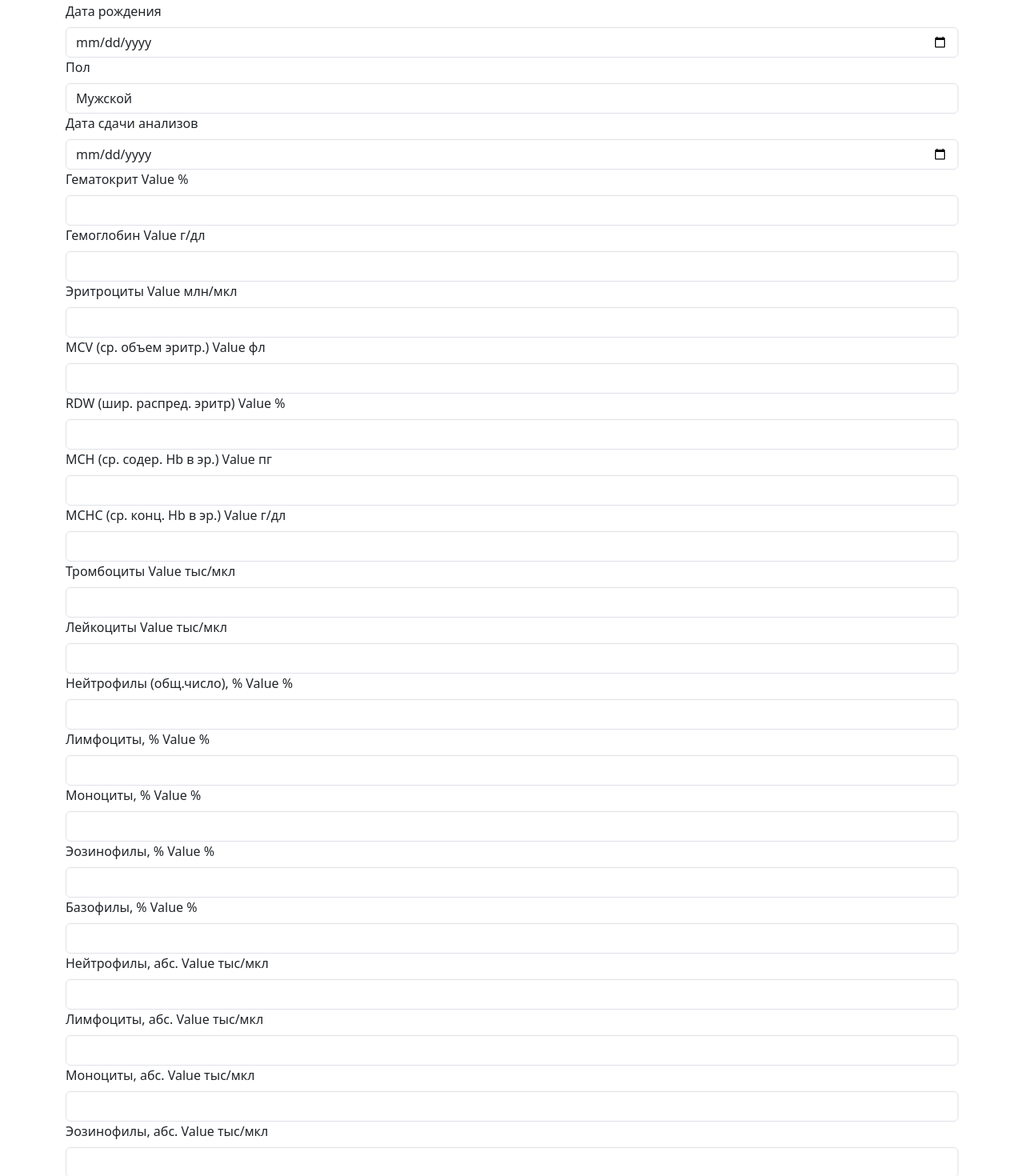
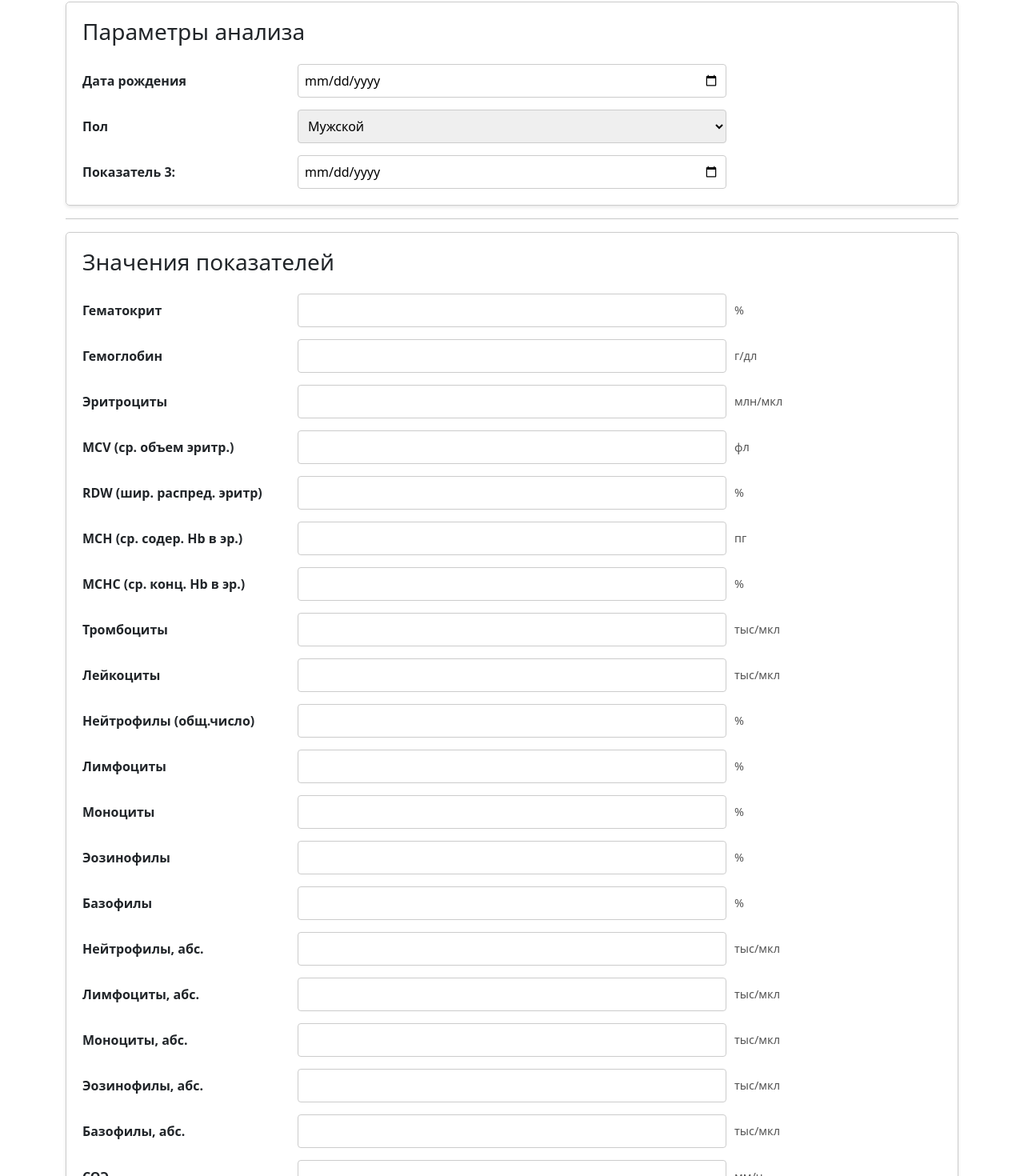
Before and after one commit to ivanshamaev/webapp-analiz, a React (Create React App) app in the folder frontend/: page / in a window 1280 px wide. Shown: the part 174-1644 px from the top of the page at 80% size. Built offline with nearby package versions, Linux system fonts and the light colour scheme.

Commit message:
some changes in UI

```diff
--- a/frontend/public/index.html
+++ b/frontend/public/index.html
@@ -7,7 +7,7 @@
     <meta name="theme-color" content="#000000" />
     <meta
       name="description"
-      content="Web site created using create-react-app"
+      content="Расшифровка общего анализа крови. Что показывает клинический анализ крови у женщин, у мужчин, у детей, у взрослых. Что показывает анализ крови?"
     />
     <link rel="apple-touch-icon" href="%PUBLIC_URL%/logo192.png" />
     <!--
@@ -24,7 +24,7 @@
       work correctly both with client-side routing and a non-root public URL.
       Learn how to configure a non-root public URL by running `npm run build`.
     -->
-    <title>React App</title>
+    <title>Расшифровка анализа крови. Повышен или понижен показатель. Норма.</title>
   </head>
   <body>
     <noscript>You need to enable JavaScript to run this app.</noscript>
--- /dev/null
+++ b/frontend/public/yandex_91c73de8479f5409.html
@@ -0,0 +1,6 @@
+<html>
+    <head>
+        <meta http-equiv="Content-Type" content="text/html; charset=UTF-8">
+    </head>
+    <body>Verification: 91c73de8479f5409</body>
+</html>
--- a/frontend/src/App.css
+++ b/frontend/src/App.css
@@ -1 +1,45 @@
 @import '~bootstrap/dist/css/bootstrap.min.css';
+
+/* App.css */
+
+/* Общие стили для формы */
+.form-container {
+    display: flex;
+    flex-direction: column;
+    gap: 15px;
+    /*max-width: 400px;*/
+    margin: 0 auto;
+    padding: 20px;
+    border: 1px solid #ccc;
+    border-radius: 5px;
+    box-shadow: 0 2px 4px rgba(0, 0, 0, 0.1);
+  }
+
+  /* Стили для группы показателей */
+  .parameter-group {
+    display: flex;
+    flex-direction: row;
+    align-items: center;
+    gap: 10px;
+  }
+
+  /* Стили для названия показателя */
+  .parameter-label {
+    flex: 1;
+    font-weight: bold;
+  }
+
+  /* Стили для поля ввода значения */
+  .parameter-input {
+    flex: 2;
+    padding: 8px;
+    border: 1px solid #ccc;
+    border-radius: 4px;
+  }
+
+  /* Стили для единицы измерения показателя */
+  .parameter-unit {
+    flex: 1;
+    font-size: 0.9em;
+    color: #555;
+  }
--- a/frontend/src/components/AnalizForm.js
+++ b/frontend/src/components/AnalizForm.js
@@ -10,238 +10,156 @@ function AnalizForm() {
   return (
     <div className="container">
       <Form>
-        <Form.Group controlId="dob">
-          <Form.Label>
-            Дата рождения
-            <OverlayTrigger placement="right" overlay={renderTooltip('Введите дату рождения')}>
-              <i className="bi bi-info-circle"></i>
-            </OverlayTrigger>
-          </Form.Label>
-          <Form.Control type="date" />
-        </Form.Group>
+        <div className="form-container">
+          <h3>Параметры анализа</h3>
+          <div className="parameter-group">
+            <span className="parameter-label">Дата рождения</span>
+            <input id="dob" className="parameter-input" type="date" />
+            <span className="parameter-unit"></span>
+          </div>
+          <div className="parameter-group">
+            <span className="parameter-label">Пол</span>
+            <select className="parameter-input" id="gender">
+              <option value="">Мужской</option>
+              <option value="dog">Женский</option>
+            </select>
+            <span className="parameter-unit"></span>
+          </div>
+          <div className="parameter-group">
+            <span className="parameter-label">Показатель 3:</span>
+            <input id="analysisDate" className="parameter-input" type="date" />
+            <span className="parameter-unit"></span>
+          </div>
+        </div>
 
-        <Form.Group controlId="gender">
-          <Form.Label>
-            Пол
-            <OverlayTrigger placement="right" overlay={renderTooltip('Выберите пол')}>
-              <i className="bi bi-info-circle"></i>
-            </OverlayTrigger>
-          </Form.Label>
-          <Form.Control as="select">
-            <option>Мужской</option>
-            <option>Женский</option>
-          </Form.Control>
-        </Form.Group>
+        <hr/>
 
-        <Form.Group controlId="analysisDate">
-          <Form.Label>
-            Дата сдачи анализов
-            <OverlayTrigger placement="right" overlay={renderTooltip('Введите дату сдачи анализов')}>
-              <i className="bi bi-info-circle"></i>
-            </OverlayTrigger>
-          </Form.Label>
-          <Form.Control type="date" />
-        </Form.Group>
+        <div className="form-container">
+          <h3>Значения показателей</h3>
+          <div className="parameter-group">
+            <span className="parameter-label">Гематокрит</span>
+            <input id="hematocrit" className="parameter-input" type="number" step="0.1" />
+            <span className="parameter-unit">%</span>
+          </div>
 
-        <Form.Group controlId="hematocrit">
-          <Form.Label>
-            Гематокрит Value %
-            <OverlayTrigger placement="right" overlay={renderTooltip('Введите значение Гематокрита')}>
-              <i className="bi bi-info-circle"></i>
-            </OverlayTrigger>
-          </Form.Label>
-          <Form.Control type="number" step="0.1" />
-        </Form.Group>
+          <div className="parameter-group">
+            <span className="parameter-label">Гемоглобин</span>
+            <input id="hemoglobin" className="parameter-input" type="number" step="0.1" />
+            <span className="parameter-unit">г/дл</span>
+          </div>
 
-        <Form.Group controlId="hemoglobin">
-          <Form.Label>
-            Гемоглобин Value г/дл
-            <OverlayTrigger placement="right" overlay={renderTooltip('Введите значение Гемоглобина')}>
-              <i className="bi bi-info-circle"></i>
-            </OverlayTrigger>
-          </Form.Label>
-          <Form.Control type="number" step="0.1" />
-        </Form.Group>
+          <div className="parameter-group">
+            <span className="parameter-label">Эритроциты</span>
+            <input id="redBloodCells" className="parameter-input" type="number" step="0.1" />
+            <span className="parameter-unit">млн/мкл</span>
+          </div>
 
-        <Form.Group controlId="redBloodCells">
-          <Form.Label>
-            Эритроциты Value млн/мкл
-            <OverlayTrigger placement="right" overlay={renderTooltip('Введите значение Эритроцитов')}>
-              <i className="bi bi-info-circle"></i>
-            </OverlayTrigger>
-          </Form.Label>
-          <Form.Control type="number" step="0.1" />
-        </Form.Group>
+          <div className="parameter-group">
+            <span className="parameter-label">MCV (ср. объем эритр.)</span>
+            <input id="mcv" className="parameter-input" type="number" step="0.1" />
+            <span className="parameter-unit">фл</span>
+          </div>
 
-        <Form.Group controlId="mcv">
-          <Form.Label>
-            MCV (ср. объем эритр.) Value фл
-            <OverlayTrigger placement="right" overlay={renderTooltip('Введите значение MCV')}>
-              <i className="bi bi-info-circle"></i>
-            </OverlayTrigger>
-          </Form.Label>
-          <Form.Control type="number" step="0.1" />
-        </Form.Group>
+          <div className="parameter-group">
+            <span className="parameter-label">RDW (шир. распред. эритр)</span>
+            <input id="rdw" className="parameter-input" type="number" step="0.1" />
+            <span className="parameter-unit">%</span>
+          </div>
 
-        <Form.Group controlId="rdw">
-          <Form.Label>
-            RDW (шир. распред. эритр) Value %
-            <OverlayTrigger placement="right" overlay={renderTooltip('Введите значение RDW')}>
-              <i className="bi bi-info-circle"></i>
-            </OverlayTrigger>
-          </Form.Label>
-          <Form.Control type="number" step="0.1" />
-        </Form.Group>
+          <div className="parameter-group">
+            <span className="parameter-label">MCH (ср. содер. Hb в эр.)</span>
+            <input id="mch" className="parameter-input" type="number" step="0.1" />
+            <span className="parameter-unit">пг</span>
+          </div>
 
-        <Form.Group controlId="mch">
-          <Form.Label>
-            MCH (ср. содер. Hb в эр.) Value пг
-            <OverlayTrigger placement="right" overlay={renderTooltip('Введите значение MCH')}>
-              <i className="bi bi-info-circle"></i>
-            </OverlayTrigger>
-          </Form.Label>
-          <Form.Control type="number" step="0.1" />
-        </Form.Group>
+          <div className="parameter-group">
+            <span className="parameter-label">МСHС (ср. конц. Hb в эр.)</span>
+            <input id="mchc" className="parameter-input" type="number" step="0.1" />
+            <span className="parameter-unit">%</span>
+          </div>
 
-        <Form.Group controlId="mchc">
-          <Form.Label>
-            МСHС (ср. конц. Hb в эр.) Value г/дл
-            <OverlayTrigger placement="right" overlay={renderTooltip('Введите значение МСHС')}>
-              <i className="bi bi-info-circle"></i>
-            </OverlayTrigger>
-          </Form.Label>
-          <Form.Control type="number" step="0.1" />
-        </Form.Group>
+          <div className="parameter-group">
+            <span className="parameter-label">Тромбоциты</span>
+            <input id="platelets" className="parameter-input" type="number" step="0.1" />
+            <span className="parameter-unit">тыс/мкл</span>
+          </div>
 
-        <Form.Group controlId="platelets">
-          <Form.Label>
-            Тромбоциты Value тыс/мкл
-            <OverlayTrigger placement="right" overlay={renderTooltip('Введите значение Тромбоцитов')}>
-              <i className="bi bi-info-circle"></i>
-            </OverlayTrigger>
-          </Form.Label>
-          <Form.Control type="number" />
-        </Form.Group>
 
-        <Form.Group controlId="leukocytes">
-          <Form.Label>
-            Лейкоциты Value тыс/мкл
-            <OverlayTrigger placement="right" overlay={renderTooltip('Введите значение Лейкоцитов')}>
-              <i className="bi bi-info-circle"></i>
-            </OverlayTrigger>
-          </Form.Label>
-          <Form.Control type="number" />
-        </Form.Group>
 
-        <Form.Group controlId="neutrophilsPercent">
-          <Form.Label>
-            Нейтрофилы (общ.число), % Value %
-            <OverlayTrigger placement="right" overlay={renderTooltip('Введите значение Нейтрофилов')}>
-              <i className="bi bi-info-circle"></i>
-            </OverlayTrigger>
-          </Form.Label>
-          <Form.Control type="number" step="0.1" />
-        </Form.Group>
 
-        <Form.Group controlId="lymphocytesPercent">
-          <Form.Label>
-            Лимфоциты, % Value %
-            <OverlayTrigger placement="right" overlay={renderTooltip('Введите значение Лимфоцитов')}>
-              <i className="bi bi-info-circle"></i>
-            </OverlayTrigger>
-          </Form.Label>
-          <Form.Control type="number" step="0.1" />
-        </Form.Group>
+          <div className="parameter-group">
+            <span className="parameter-label">Лейкоциты</span>
+            <input id="leukocytes" className="parameter-input" type="number" step="0.1" />
+            <span className="parameter-unit">тыс/мкл</span>
+          </div>
 
-        <Form.Group controlId="monocytesPercent">
-          <Form.Label>
-            Моноциты, % Value %
-            <OverlayTrigger placement="right" overlay={renderTooltip('Введите значение Моноцитов')}>
-              <i className="bi bi-info-circle"></i>
-            </OverlayTrigger>
-          </Form.Label>
-          <Form.Control type="number" step="0.1" />
-        </Form.Group>
+          <div className="parameter-group">
+            <span className="parameter-label">Нейтрофилы (общ.число)</span>
+            <input id="neutrophilsPercent" className="parameter-input" type="number" step="0.1" />
+            <span className="parameter-unit">%</span>
+          </div>
 
-        <Form.Group controlId="eosinophilsPercent">
-          <Form.Label>
-            Эозинофилы, % Value %
-            <OverlayTrigger placement="right" overlay={renderTooltip('Введите значение Эозинофилов')}>
-              <i className="bi bi-info-circle"></i>
-            </OverlayTrigger>
-          </Form.Label>
-          <Form.Control type="number" step="0.1" />
-        </Form.Group>
+          <div className="parameter-group">
+            <span className="parameter-label">Лимфоциты</span>
+            <input id="lymphocytesPercent" className="parameter-input" type="number" step="0.1" />
+            <span className="parameter-unit">%</span>
+          </div>
 
-        <Form.Group controlId="basophilsPercent">
-          <Form.Label>
-            Базофилы, % Value %
-            <OverlayTrigger placement="right" overlay={renderTooltip('Введите значение Базофилов')}>
-              <i className="bi bi-info-circle"></i>
-            </OverlayTrigger>
-          </Form.Label>
-          <Form.Control type="number" step="0.1" />
-        </Form.Group>
+          <div className="parameter-group">
+            <span className="parameter-label">Моноциты</span>
+            <input id="monocytesPercent" className="parameter-input" type="number" step="0.1" />
+            <span className="parameter-unit">%</span>
+          </div>
 
-        <Form.Group controlId="neutrophilsAbsolute">
-          <Form.Label>
-            Нейтрофилы, абс. Value тыс/мкл
-            <OverlayTrigger placement="right" overlay={renderTooltip('Введите значение Абсолютных Нейтрофилов')}>
-              <i className="bi bi-info-circle"></i>
-            </OverlayTrigger>
-          </Form.Label>
-          <Form.Control type="number" />
-        </Form.Group>
+          <div className="parameter-group">
+            <span className="parameter-label">Эозинофилы</span>
+            <input id="eosinophilsPercent" className="parameter-input" type="number" step="0.1" />
+            <span className="parameter-unit">%</span>
+          </div>
 
-        <Form.Group controlId="lymphocytesAbsolute">
-          <Form.Label>
-            Лимфоциты, абс. Value тыс/мкл
-            <OverlayTrigger placement="right" overlay={renderTooltip('Введите значение Абсолютных Лимфоцитов')}>
-              <i className="bi bi-info-circle"></i>
-            </OverlayTrigger>
-          </Form.Label>
-          <Form.Control type="number" />
-        </Form.Group>
+          <div className="parameter-group">
+            <span className="parameter-label">Базофилы</span>
+            <input id="basophilsPercent" className="parameter-input" type="number" step="0.1" />
+            <span className="parameter-unit">%</span>
+          </div>
 
-        <Form.Group controlId="monocytesAbsolute">
-          <Form.Label>
-            Моноциты, абс. Value тыс/мкл
-            <OverlayTrigger placement="right" overlay={renderTooltip('Введите значение Абсолютных Моноцитов')}>
-              <i className="bi bi-info-circle"></i>
-            </OverlayTrigger>
-          </Form.Label>
-          <Form.Control type="number" />
-        </Form.Group>
+          <div className="parameter-group">
+            <span className="parameter-label">Нейтрофилы, абс.</span>
+            <input id="neutrophilsAbsolute" className="parameter-input" type="number" step="0.1" />
+            <span className="parameter-unit">тыс/мкл</span>
+          </div>
 
-        <Form.Group controlId="eosinophilsAbsolute">
-          <Form.Label>
-            Эозинофилы, абс. Value тыс/мкл
-            <OverlayTrigger placement="right" overlay={renderTooltip('Введите значение Абсолютных Эозинофилов')}>
-              <i className="bi bi-info-circle"></i>
-            </OverlayTrigger>
-          </Form.Label>
-          <Form.Control type="number" />
-        </Form.Group>
+          <div className="parameter-group">
+            <span className="parameter-label">Лимфоциты, абс.</span>
+            <input id="lymphocytesAbsolute" className="parameter-input" type="number" step="0.1" />
+            <span className="parameter-unit">тыс/мкл</span>
+          </div>
 
-        <Form.Group controlId="basophilsAbsolute">
-          <Form.Label>
-            Базофилы, абс. Value тыс/мкл
-            <OverlayTrigger placement="right" overlay={renderTooltip('Введите значение Абсолютных Базофилов')}>
-              <i className="bi bi-info-circle"></i>
-            </OverlayTrigger>
-          </Form.Label>
-          <Form.Control type="number" />
-        </Form.Group>
+          <div className="parameter-group">
+            <span className="parameter-label">Моноциты, абс.</span>
+            <input id="monocytesAbsolute" className="parameter-input" type="number" step="0.1" />
+            <span className="parameter-unit">тыс/мкл</span>
+          </div>
 
-        <Form.Group controlId="esr">
-          <Form.Label>
-            СОЭ Value мм/ч
-            <OverlayTrigger placement="right" overlay={renderTooltip('Введите значение СОЭ')}>
-              <i className="bi bi-info-circle"></i>
-            </OverlayTrigger>
-          </Form.Label>
-          <Form.Control type="number" />
-        </Form.Group>
+          <div className="parameter-group">
+            <span className="parameter-label">Эозинофилы, абс.</span>
+            <input id="eosinophilsAbsolute" className="parameter-input" type="number" step="0.1" />
+            <span className="parameter-unit">тыс/мкл</span>
+          </div>
+
+          <div className="parameter-group">
+            <span className="parameter-label">Базофилы, абс.</span>
+            <input id="basophilsAbsolute" className="parameter-input" type="number" step="0.1" />
+            <span className="parameter-unit">тыс/мкл</span>
+          </div>
+
+          <div className="parameter-group">
+            <span className="parameter-label">СОЭ</span>
+            <input id="esr" className="parameter-input" type="number" step="0.1" />
+            <span className="parameter-unit">мм/ч</span>
+          </div>
+
+        </div>
 
         <button type="submit" className="btn btn-primary">Получить расшифровку показателей</button>
 
```
